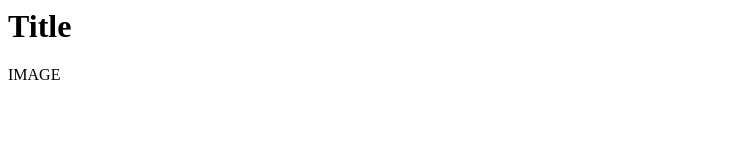
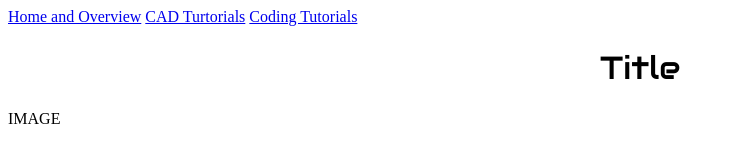
Before and after one commit to DaCrustyCoder/Introduction-for-FTC, a plain HTML site: page index.html in a window 1280 px wide. Shown: the whole page, without its empty margins (0-735 px from the left). Drawn offline with Linux system fonts and the light colour scheme; a web font is replaced by a local one.

Commit message:
Update index.html

```diff
--- a/index.html
+++ b/index.html
@@ -1,11 +1,43 @@
-<html>
-  <style>
-    /*For Heading*/
+<!DOCTYPE html>
+<html lang="en">
 
-  </style>
+  <head>
+    <meta charset="UTF-8">
+    <meta name="viewport" content="width=device-width, initial-scale=1">
+    <title>FTC for Beginners</title>
 
-  <head class = "heading">
-    <h1>Title</h1>
-    <p>IMAGE</p>
+    <link rel="preconnect" href="https://fonts.googleapis.com">
+    <link rel="preconnect" href="https://fonts.gstatic.com" crossorigin>
+    <link href="https://fonts.googleapis.com/css2?family=Audiowide&family=JetBrains+Mono:ital,wght@0,100..800;1,100..800&family=Road+Rage&display=swap" rel="stylesheet">
+
+    <style>
+      h1 {
+        font-family: "Audiowide", sans-serif;
+        font-weight: 400;
+        font-style: normal;
+      }
+
+      /*For Heading*/
+      .heading h1 {
+        text-align: center;
+      }
+
+    </style>
+
   </head>
+
+  <body>
+    <div>
+      <a href="index.html">Home and Overview</a>
+      <a href="cad.html">CAD Turtorials</a>
+      <a href="code.html">Coding Tutorials</a>
+    </div>
+
+    <header class = "heading">
+      <h1>Title</h1>
+      <p>IMAGE</p>
+    </header>
+  </body>
+
+
 </html>
```
